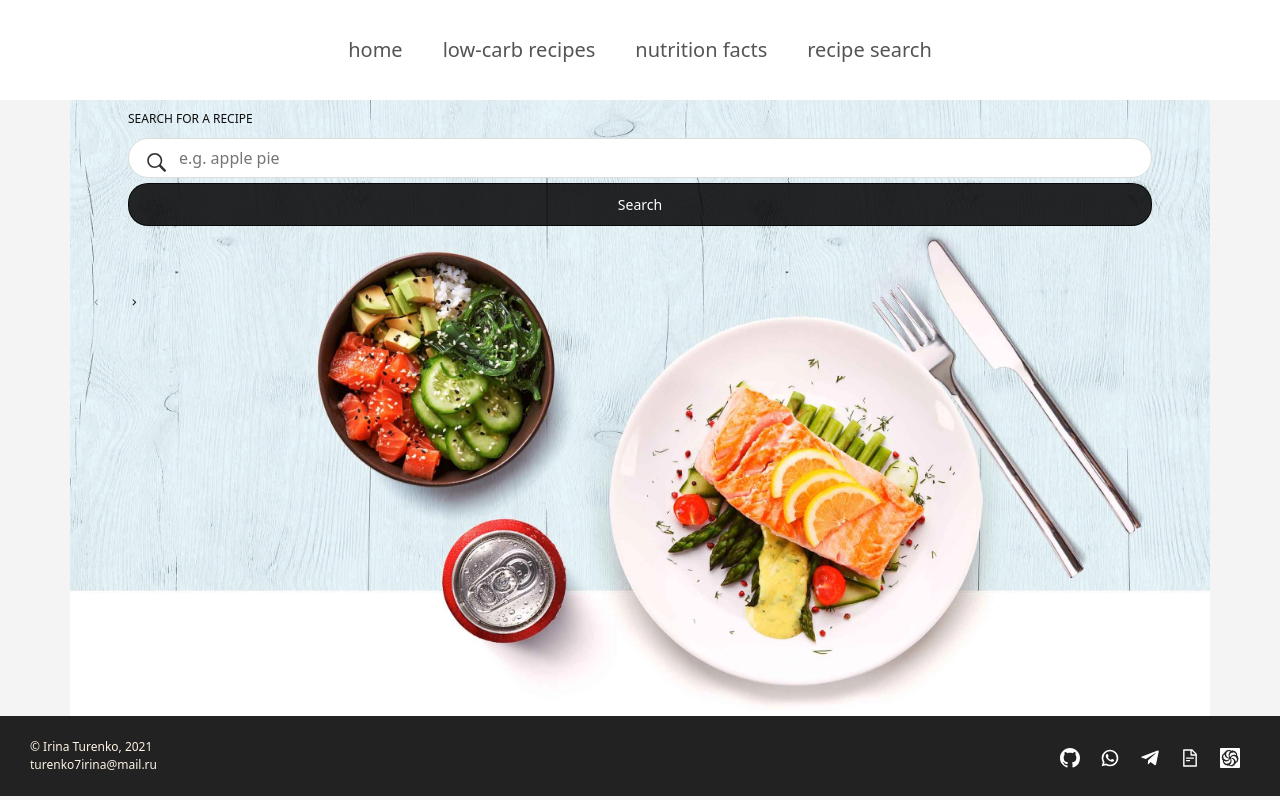
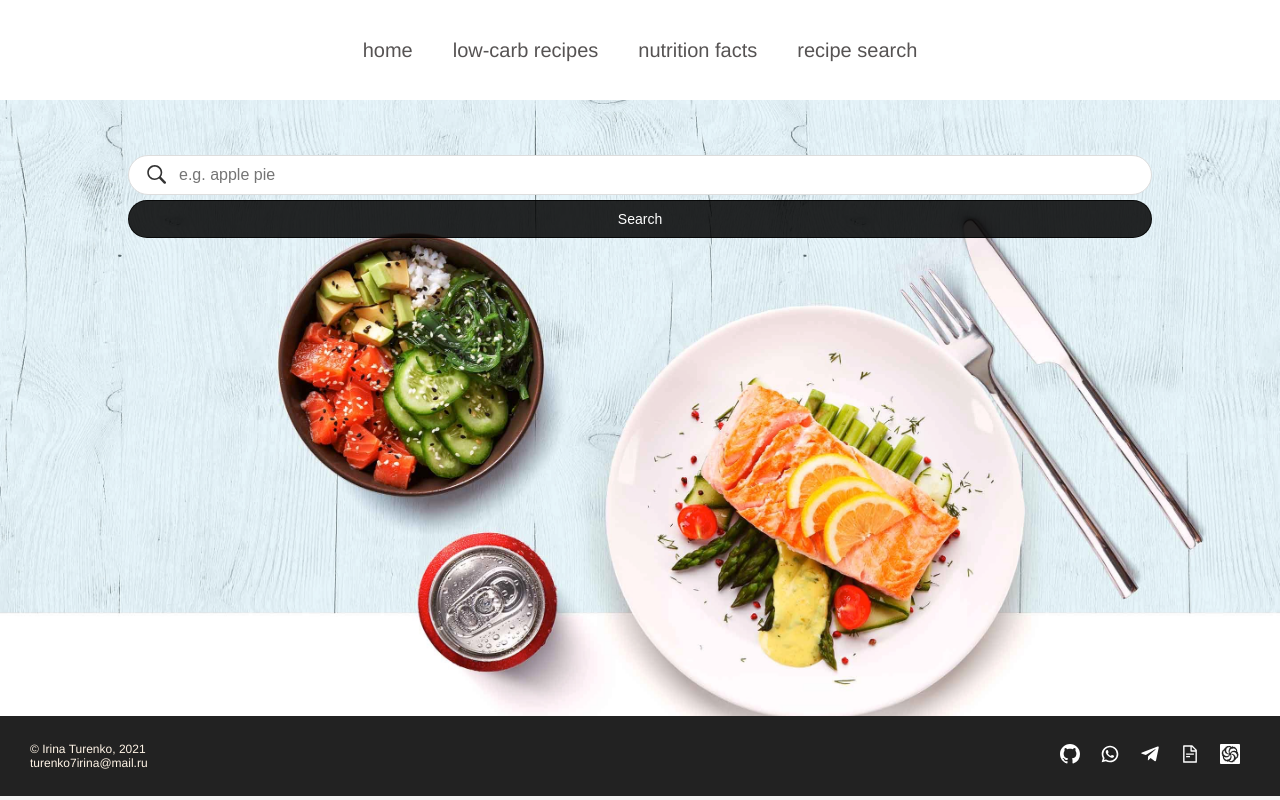
Before and after one commit to iridescenz/recipe-search, a React (Create React App) app: page /recipe-search in a window 1280 px wide. Built offline with nearby package versions, Linux system fonts and the light colour scheme.

Commit message:
pagination material ui recipe search component

```diff
--- a/public/index.html
+++ b/public/index.html
@@ -3,7 +3,6 @@
   <head>
     <meta charset="utf-8" />
     <link rel="icon" href="%PUBLIC_URL%/favicon.ico" />
-    <link href="https://cdn.jsdelivr.net/npm/bootstrap@5.0.0-beta3/dist/css/bootstrap.min.css" rel="stylesheet" integrity="sha384-eOJMYsd53ii+scO/bJGFsiCZc+5NDVN2yr8+0RDqr0Ql0h+rP48ckxlpbzKgwra6" crossorigin="anonymous">
     <meta name="viewport" content="width=device-width, initial-scale=1" />
     <meta name="theme-color" content="#000000" />
     <meta
@@ -16,6 +15,5 @@
   <body>
     <noscript>You need to enable JavaScript to run this app.</noscript>
     <div id="root"></div>
-    <script src="https://cdn.jsdelivr.net/npm/bootstrap@5.0.0-beta3/dist/js/bootstrap.bundle.min.js" integrity="sha384-JEW9xMcG8R+pH31jmWH6WWP0WintQrMb4s7ZOdauHnUtxwoG2vI5DkLtS3qm9Ekf" crossorigin="anonymous"></script>
   </body>
 </html>
--- a/src/components/Form.js
+++ b/src/components/Form.js
@@ -1,10 +1,9 @@
 import React from 'react'
 import { GoSearch } from 'react-icons/go'
 
-const Form = ({ handleSubmit, name, handleChange, value, placeholder }) => {
+const Form = ({ handleSubmit, handleChange, value, placeholder }) => {
     return (
         <form className='form' onSubmit={handleSubmit}>
-            <label className='label' htmlFor='query'>search for a {name}</label>
             <div className='icon'> <GoSearch /></div>
                 <input className='input'
                     type='text'
--- a/src/components/LowcarbRecipes.js
+++ b/src/components/LowcarbRecipes.js
@@ -28,13 +28,12 @@ export const LowcarbRecipes = () => {
     return (
         <div className='main-component' >
             <Header />
-            <div className='container' style={showLowCarbList ? {background: 'rgb(226, 240, 245)'}:{backgroundImage: `url('keto.jpg')`}} >
+            <div className='container' style={ showLowCarbList ? {background: 'rgb(226, 240, 245)'}:{backgroundImage: `url('keto.jpg')`}} >
                 <Form
                     handleSubmit={searchLowCarbRecipe}
                     handleChange={e => setQuery(e.target.value)}
                     value={query}
                     placeholder={`e.g. keto waffles`}
-                    name='low carb recipe'
                 />
             <div className='card-container'>{showLowCarbList}</div>
             </div>
--- a/src/components/NutritionFacts.js
+++ b/src/components/NutritionFacts.js
@@ -57,7 +57,6 @@ export const NutritionFacts = () => {
                     placeholder={`e.g. 100 gr chicken / 1 big apple/ 3 oz nuts `}
                     handleChange={e => setProduct(e.target.value)}
                     value={product}
-                    name='product'
                 />
                 {totalWeight === undefined && ''}
                 {totalWeight === 0  &&  <div className='noresult'> <div >{`No results found for ${productName}`}</div> </div>}
--- a/src/components/PaginationI.js
+++ /dev/null
@@ -1,25 +0,0 @@
-import React from 'react';
-
-const PaginationI = ({ postPerPage, totalPosts, paginate }) => {
-    const pageNumbers = [];
-
-    for (let i = 1; i <= Math.ceil(totalPosts / postPerPage); i++)
-        pageNumbers.push(i)
-    return (
-        <nav>
-            <ul className='pagination'>
-                {pageNumbers.map(number => (
-                    <li key={number} className='page-item'>
-                    <a href='#!' onClick={() => paginate(number)}  className='page-link'>
-                            {number}
-                        </a>
-
-                    </li>
-                ))}
-            </ul>
-
-        </nav>
-    )
-}
-
-export default PaginationI
--- a/src/components/RecipeSearch.js
+++ b/src/components/RecipeSearch.js
@@ -3,7 +3,6 @@ import Card from './Card';
 import axios from 'axios';
 import Form from './Form';
 import CircularProgressComponent from './CircularProgress';
-import PaginationI from './PaginationI'
 import { makeStyles } from '@material-ui/core/styles';
 import Typography from '@material-ui/core/Typography';
 import Pagination from '@material-ui/lab/Pagination';
@@ -26,10 +25,11 @@ const RecipeSearch = () => {
     const [loading, setLoading] = useState(false);
     const [data, setData] = useState([]);
     const [currentPage, setCurrentPage] = useState(1);
-    const [postsPerPage] = useState(10);
+    const [postsPerPage] = useState(12);
     const searchRecipe =  (e) => {
         e.preventDefault();
-        setLoading(true)
+        setCurrentPage(1);
+        setLoading(true);
         const apiId = `a6975102&app_key=3e6a54f8480af0f1dfb6d7dc3c5cb3cd`
         const res = axios.get(`https://api.edamam.com/search?q=${query}&app_id=${apiId}&ingr=15&from=0&to=100`)
         .then(res => setData(res.data))
@@ -41,12 +41,10 @@ const RecipeSearch = () => {
         window.scrollTo(40, 0)
       }, [currentPage])
 
-
     const indexOfLastPost = currentPage * postsPerPage;
     const indexOfFirstPost = indexOfLastPost - postsPerPage;
     const currentPosts = data.count && data.hits.slice(indexOfFirstPost, indexOfLastPost);
 
-    const paginate = (pageNumber) => setCurrentPage(pageNumber);
 
     const showList = data.count
     ? currentPosts.map(el => el.recipe).map((el, i) =>
@@ -65,19 +63,12 @@ const RecipeSearch = () => {
             handleChange={e => setQuery(e.target.value)}
             value={query}
             placeholder={`e.g. apple pie`}
-            name='recipe'
         />
        { loading ? <CircularProgressComponent /> : <div className='card-container'>{showList}</div>}
-
         {showList &&
-            <PaginationI
-            postPerPage={postsPerPage}
-            totalPosts={data.count > 100  ? 100 : data.count}
-            paginate={paginate}
-        />}
         <div className={classes.root}>
-            <Pagination count={data.count > 100  ? 10  : Math.round(data.count / 10)} page={currentPage} onChange={handleChange} />
-        </div>
+          <ul className='pagination-list'> <Pagination count={data.count > 100  ? 9  : Math.round(data.count / 10)} page={currentPage} onChange={handleChange} size='large' /> </ul>
+        </div>}
         </div>
     )
 }
--- a/src/index.css
+++ b/src/index.css
@@ -97,12 +97,15 @@ p {
   display:grid;
   max-width: 80vw;
   margin: auto;
+  padding: 3rem;
 }
 
-.label {
+ .label {
   font-size: 1.2rem;
+  font-weight: 400;
   margin-bottom: 1rem;
-  margin-top: 1rem;
+  margin-top: 1.5rem;
+  text-align: center;
   text-transform: uppercase;
   color:rgb(12, 12, 12);
   text-decoration: none;
@@ -110,6 +113,7 @@ p {
 
 .input {
   font-size: 1.6rem;
+  margin-top: 2.5rem;
   padding: 0.5rem 2rem;
   line-height: 2.8rem;
   border-radius: 20px;
@@ -234,7 +238,7 @@ img {
   font-size: 2rem;
   font-weight: 900;
   position: absolute;
-  margin-top: 4.6rem;
+  margin-top: 3.5rem;
   margin-left: 1.8rem;
 }
 
@@ -393,6 +397,7 @@ div.loading  {
   display: flex;
   flex-direction: column;
   font-size: 3rem;
+  text-align: center;
 }
 
 .container > .noresult > div:first-child {
@@ -403,3 +408,8 @@ font-size: 5rem;
 .container > .noresult > div:not(:first-child):hover {
   color: rgb(25, 112, 51);
 }
+
+ul.pagination-list {
+  display: flex;
+  justify-content: center;
+}
```
Also changed, not shown: 1 other file (tests, documents, lock files or other folders).
